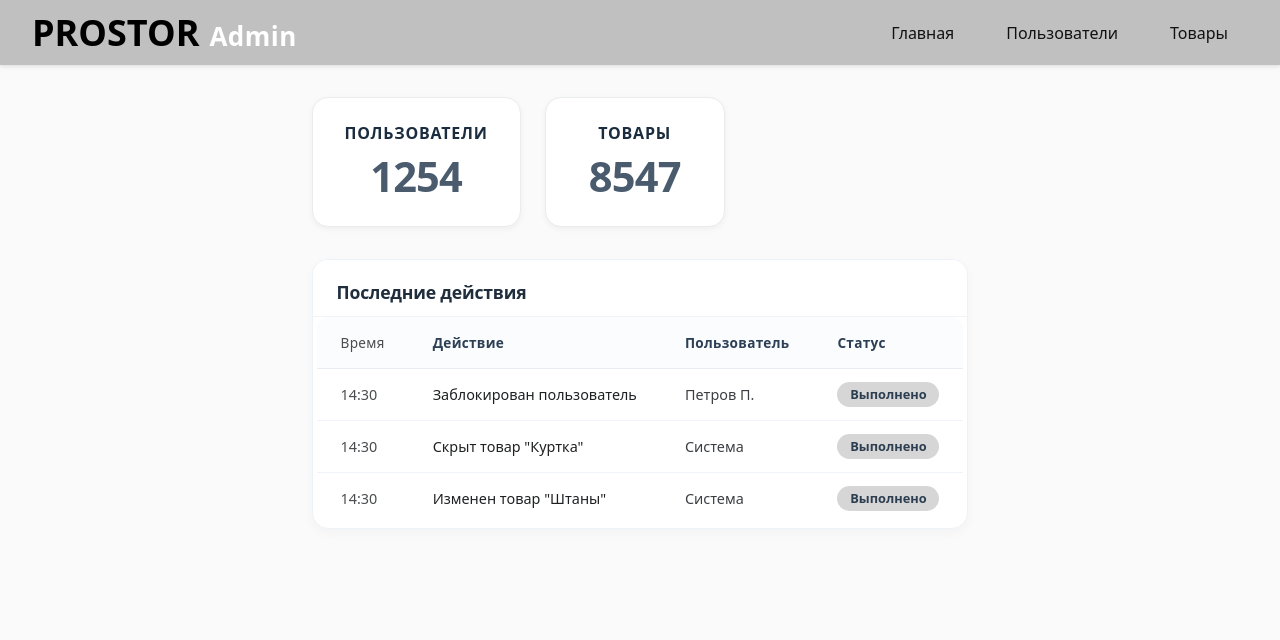
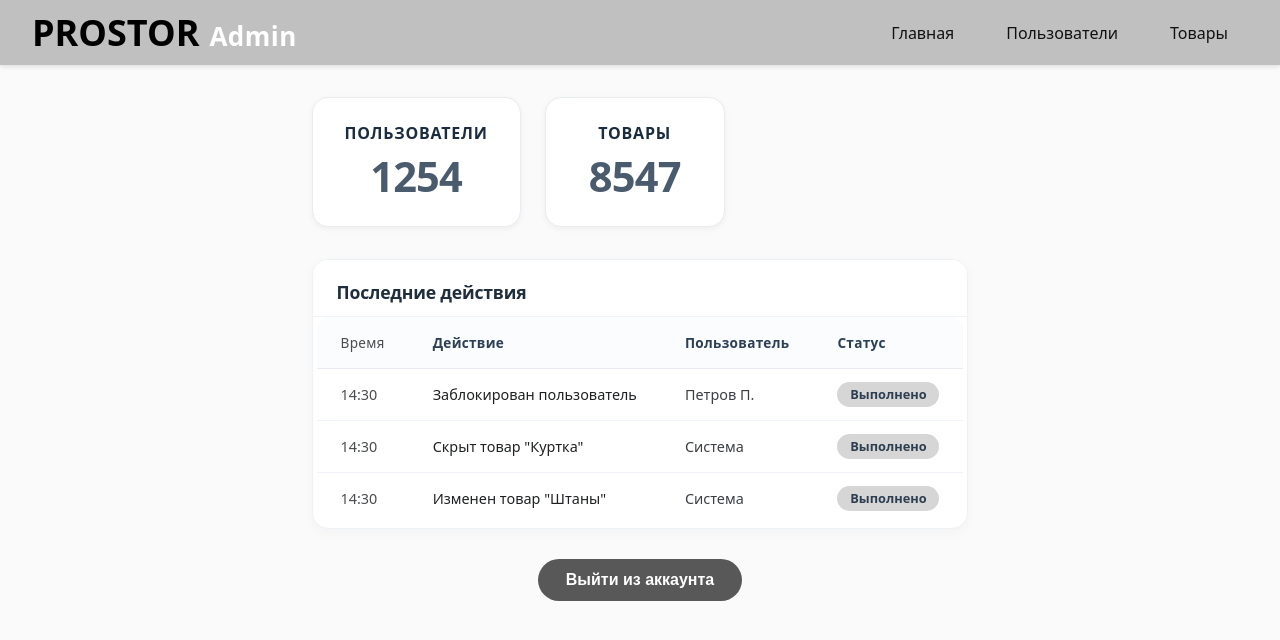
Before and after one commit to Sudeeneess/PROSTOR, a React (Vite) app in the folder frontend/: page /admin in a window 1280 px wide. Both pictures are taken after typing "Sample", "Sample123" into the empty fields and a click on the button "Войти". Shown: the top 640 px of the page. Built offline with nearby package versions, Linux system fonts and the light colour scheme.

Commit message:
добавлена кнопка выйти из аккаунта у админа

```diff
--- a/frontend/src/pages/Admin/AdminPage.module.css
+++ b/frontend/src/pages/Admin/AdminPage.module.css
@@ -36,6 +36,28 @@ body {
   flex-direction: column;
   gap: 0.5rem;
 }
+
+/* ===== КНОПКА ВЫХОДА ===== */
+.admin-logout-btn {
+  background: #585858;
+  border: none;
+  padding: 12px 28px;
+  border-radius: 30px;
+  font-size: 16px;
+  font-weight: 600;
+  color: white;
+  cursor: pointer;
+  margin: 30px auto;
+  transition: all 0.2s ease;
+  display: block;
+  width: fit-content;
+}
+
+.admin-logout-btn:hover {
+  background: #585858;
+  transform: scale(1.02);
+}
+
 
 .AdminPage-metric-label {
   font-size: 1rem;
--- a/frontend/src/pages/Admin/AdminPage.tsx
+++ b/frontend/src/pages/Admin/AdminPage.tsx
@@ -1,11 +1,12 @@
 import React, { useState } from 'react';
+import { useNavigate } from 'react-router-dom';
 import styles from './AdminPage.module.css';
 import HeaderAdmin from './HeaderAdmin';
 import UsersAdmin from './UsersAdmin';
 import ProductAdmin from './ProductAdmin';
 
 const AdminPage: React.FC = () => {
-  // const navigate = useNavigate(); // ✅ REMOVED - not being used
+  const navigate = useNavigate();
   const [currentPage, setCurrentPage] = useState<'admin' | 'users' | 'products'>('admin');
 
   // Static data for the table
@@ -14,6 +15,12 @@ const AdminPage: React.FC = () => {
     { time: '14:30', action: 'Скрыт товар "Куртка"', user: 'Система', status: 'Выполнено' },
     { time: '14:30', action: 'Изменен товар "Штаны"', user: 'Система', status: 'Выполнено' },
   ];
+
+  const handleLogout = () => {
+    localStorage.removeItem('token');
+    sessionStorage.removeItem('userRole');
+    navigate("/");
+  };
 
   const handleUsersClick = () => {
     setCurrentPage('users');
@@ -86,6 +93,14 @@ const AdminPage: React.FC = () => {
             </table>
           </div>
         </div>
+
+        {/* Кнопка выхода */}
+        <button
+          className={styles['admin-logout-btn']}
+          onClick={handleLogout}
+        >
+          Выйти из аккаунта
+        </button>
       </div>
     </>
   );
--- a/frontend/src/pages/Seller/MainSeller.module.css
+++ b/frontend/src/pages/Seller/MainSeller.module.css
@@ -1,6 +1,6 @@
 /* ===== КНОПКА ВЫХОДА ===== */
 .seller-logout-btn {
-  background: #836a6a;
+  background: #585858;
   border: none;
   padding: 12px 28px;
   border-radius: 30px;
@@ -13,7 +13,7 @@
 }
 
 .seller-logout-btn:hover {
-  background: #836a6a;
+  background: #585858;
   transform: scale(1.02);
 }
 
```
